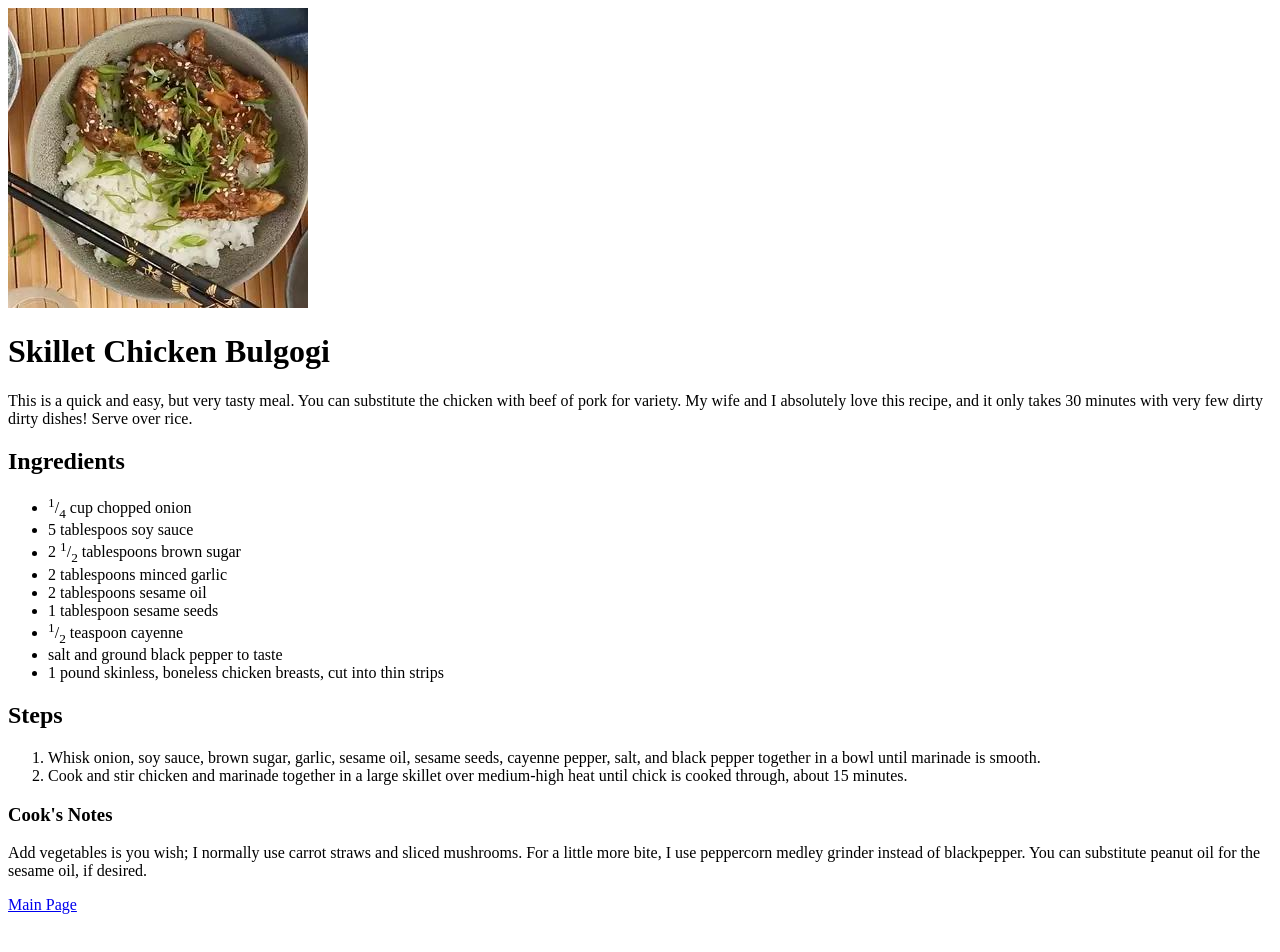
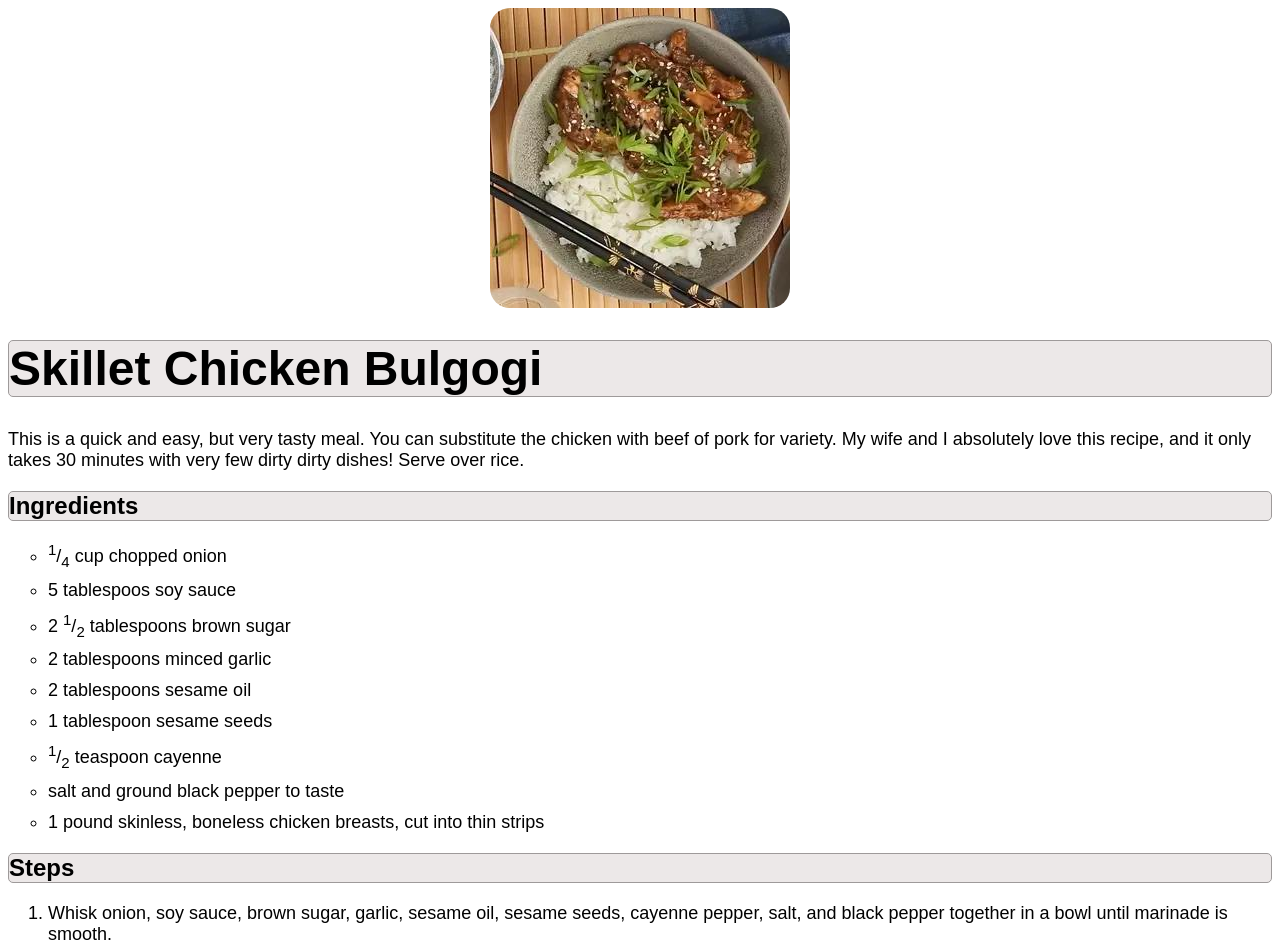
Before and after one commit to joshua-ketor/odin-recipes, a plain HTML site: page skillet-chicken-bulgogi.html in a window 1280 px wide. Shown: the top 952 px of the page. Before the commit the page ends 922 px from the top, so only its background shows below. Drawn offline with Linux system fonts and the light colour scheme.

Commit message:
Add CSS to recipe web pages

```diff
--- /dev/null
+++ b/recipe_style.css
@@ -0,0 +1,46 @@
+body {
+    font-family: Arial, Helvetica, sans-serif;
+}
+
+img {
+    width: 300px;
+    height: 300px;
+    display: flex;
+    margin: auto;
+    border-radius: 20px;
+
+}
+
+h1,
+h2,
+h3,
+a {
+    background-color: rgb(236, 232, 232);
+    border: 1px solid rgb(158, 154, 154);
+    border-radius: 5px;
+}
+
+h1 {
+    font-size: 48px;
+}
+
+p, li, a {
+    font-size: 18px;
+}
+
+ul,
+ol {
+    display: flex;
+    flex-direction: column;
+    gap: 10px;
+}
+
+ul {
+    list-style-type: circle;
+}
+
+a {
+    padding: 5px 10px;
+    text-decoration: none;
+    color: black;
+}
--- a/skillet-chicken-bulgogi.html
+++ b/skillet-chicken-bulgogi.html
@@ -3,6 +3,7 @@
     <head>
         <meta charset="utf-8">
         <title>Skillet Chicken Bulgogi recipe</title>
+        <link rel="stylesheet" href="recipe_style.css">
     </head>
     <body>
         <img src="skillet-chicken-bulgogi.jpg" alt="Skillet Chicken Bulgogi meal">
@@ -44,6 +45,7 @@
             For a little more bite, I use peppercorn medley grinder instead of blackpepper.
             You can substitute peanut oil for the sesame oil, if desired.
         </p>
+        <br>
         <a href="index.html">Main Page</a>
     </body>
 </html>
```
Also changed, not shown: lasagna-flatbread.html (+2 -1 lines), spatchcook-chicken.html (+2 -1 lines).
